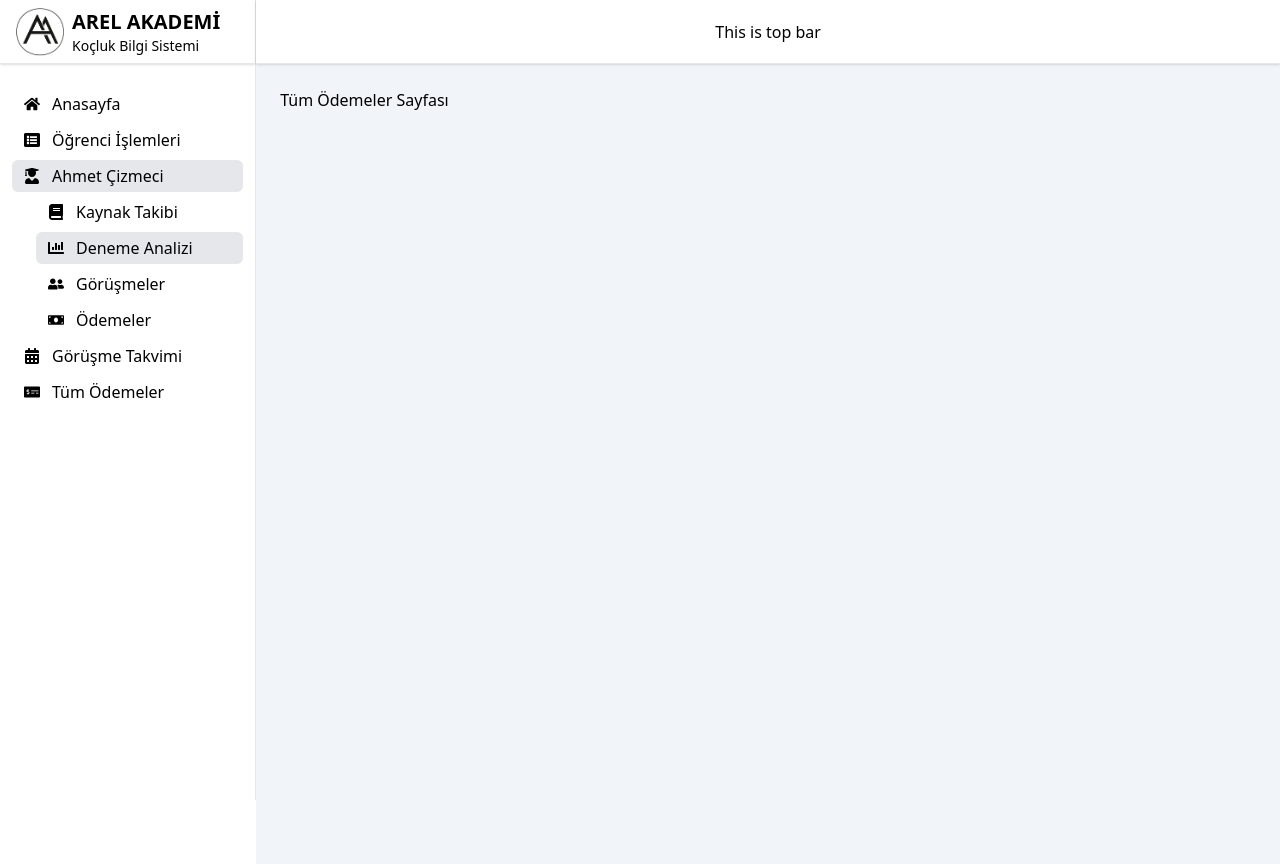
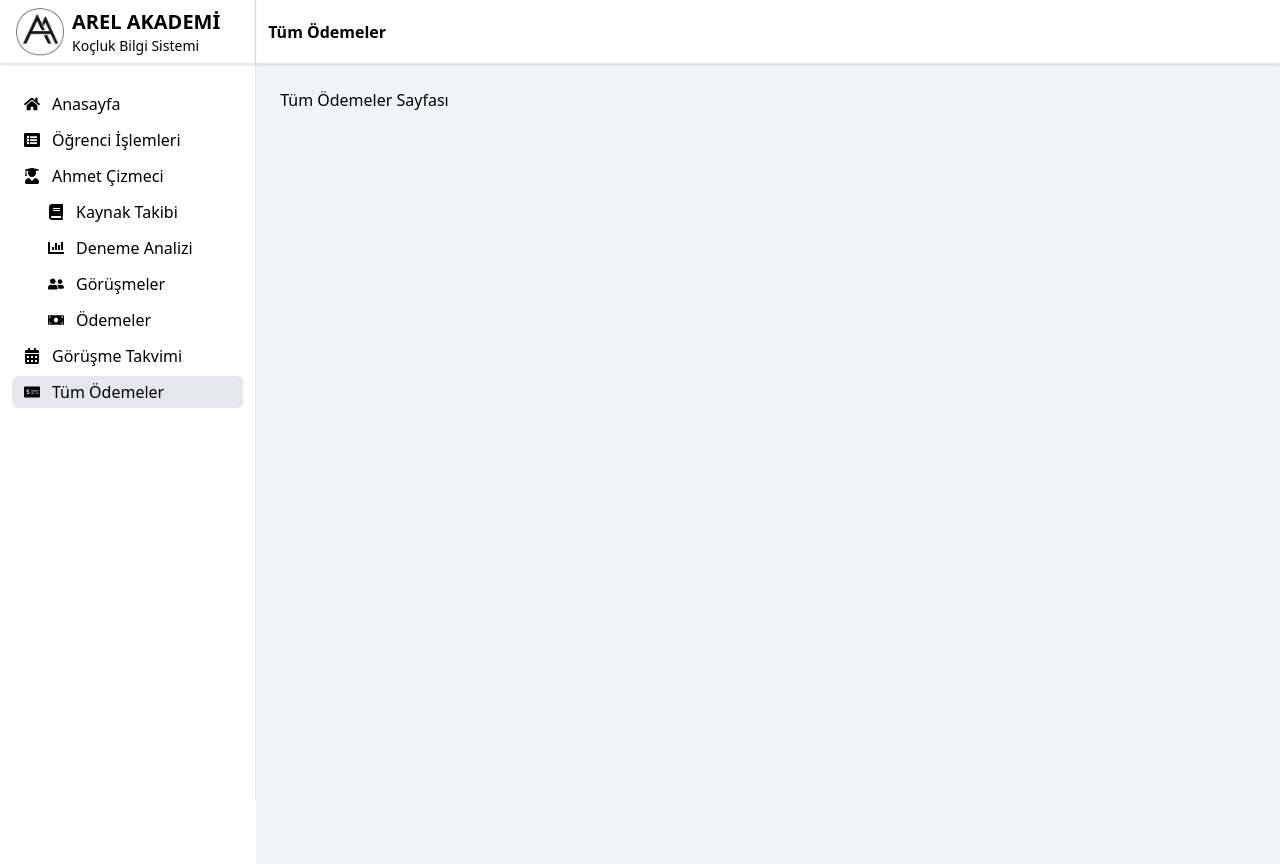
Before and after one commit to safakadir/student-coaching, a Next.js app: page /odeme in a window 1280 px wide. Built offline with nearby package versions, Linux system fonts and the light colour scheme.

Commit message:
page titles on topbar

```diff
--- a/components/nav-item.tsx
+++ b/components/nav-item.tsx
@@ -1,10 +1,12 @@
 import Link from "next/link"
-import React, { createElement, ReactElement } from "react"
-import { IconType } from "react-icons"
+import { useRouter } from "next/router"
+import React, { ReactElement } from "react"
+
+import menuTitles from "@/constants/menu-titles"
 
 interface NavItemContentProps {
     icon?: ReactElement,
-    title: string
+    title?: string
 }
 
 interface NavItemProps extends NavItemContentProps {
@@ -21,18 +23,23 @@ const NavItemContent: React.FC<NavItemContentProps> = ({icon, title}) => {
 }
 
 const NavItem: React.FC<NavItemProps> = ({icon, title, href, active=false, children}) => {
+    const router = useRouter()
+
+    const activeInternal = active || href===router.pathname
+    const titleInternal = title ?? (href && menuTitles[href])
+
     const elClassNames = `flex mx-3 mb-1 px-3 py-1 text-base rounded-md
-        ${!active && href ? ' hover:bg-gray-100' : ''}
-        ${active ? ' bg-gray-200' : ''}`
+        ${!activeInternal && href ? ' hover:bg-gray-100' : ''}
+        ${activeInternal ? ' bg-gray-200' : ''}`
 
     return <li>
         {href ?
             <Link href={href} className={elClassNames}>
-                <NavItemContent icon={icon} title={title} />
+                <NavItemContent icon={icon} title={titleInternal} />
             </Link>
             :
             <div className={elClassNames}>
-                <NavItemContent icon={icon} title={title} />
+                <NavItemContent icon={icon} title={titleInternal} />
             </div>
         }
 
--- a/components/navbar.tsx
+++ b/components/navbar.tsx
@@ -4,9 +4,11 @@ import React from "react"
 import NavItem from "./nav-item"
 
 import { FaBook, FaCalendarAlt, FaChartBar, FaHome, FaListAlt, FaMoneyBill, FaMoneyCheckAlt, FaUserFriends, FaUserGraduate } from 'react-icons/fa'
+import { useRouter } from "next/router"
 
 
 const Navbar: React.FC = ()  => {
+    const router = useRouter()
     return <nav className="h-screen border-r w-16 md:w-72 xl:w-80">
 
         <Link href="/" className="relative h-16 px-2 md:px-4 flex items-center mb-6 border-b shadow">
@@ -20,16 +22,16 @@ const Navbar: React.FC = ()  => {
         </Link>
 
         <ul>
-            <NavItem href="/" title="Anasayfa" icon={<FaHome />} />
-            <NavItem href="/ogrenci" title="Öğrenci İşlemleri" icon={<FaListAlt />} />
-            <NavItem title="Ahmet Çizmeci" icon={<FaUserGraduate />} active >
-                <NavItem href="/ogrenci/kaynaktakip" title="Kaynak Takibi" icon={<FaBook />} />
-                <NavItem href="/ogrenci/deneme" title="Deneme Analizi" icon={<FaChartBar />} active />
-                <NavItem href="/ogrenci/gorusme" title="Görüşmeler" icon={<FaUserFriends />} />
-                <NavItem href="/ogrenci/odeme" title="Ödemeler" icon={<FaMoneyBill />} />
+            <NavItem href="/" icon={<FaHome />} />
+            <NavItem href="/ogrenci" icon={<FaListAlt />} />
+            <NavItem title="Ahmet Çizmeci" icon={<FaUserGraduate />} active={router.pathname.includes('/ogrenci/')} >
+                <NavItem href="/ogrenci/kaynaktakip" icon={<FaBook />} />
+                <NavItem href="/ogrenci/deneme" icon={<FaChartBar />} />
+                <NavItem href="/ogrenci/gorusme" icon={<FaUserFriends />} />
+                <NavItem href="/ogrenci/odeme" icon={<FaMoneyBill />} />
             </NavItem>
-            <NavItem href="/gorusme" title="Görüşme Takvimi" icon={<FaCalendarAlt />} />
-            <NavItem href="/odeme" title="Tüm Ödemeler" icon={<FaMoneyCheckAlt />} />
+            <NavItem href="/gorusme" icon={<FaCalendarAlt />} />
+            <NavItem href="/odeme" icon={<FaMoneyCheckAlt />} />
         </ul>
 
     </nav>
--- a/components/topbar.tsx
+++ b/components/topbar.tsx
@@ -1,8 +1,12 @@
+import menuItems from "@/constants/menu-titles"
+import { useRouter } from "next/router"
 import React from "react"
 
 const Topbar: React.FC = () => {
-    return <div className="relative border-b w-full h-16 shadow bg-white flex items-center justify-center">
-        This is top bar
+    const router = useRouter()
+
+    return <div className="relative border-b w-full h-16 shadow flex items-center">
+        <span className="font-bold mx-3">{menuItems[router.pathname]}</span>
     </div>
 }
 
--- /dev/null
+++ b/constants/menu-titles.ts
@@ -0,0 +1,12 @@
+const menuItems: Record<string, string> = {
+    '/': 'Anasayfa',
+    '/ogrenci': 'Öğrenci İşlemleri',
+    '/ogrenci/kaynaktakip': 'Kaynak Takibi',
+    '/ogrenci/deneme': 'Deneme Analizi',
+    '/ogrenci/gorusme': 'Görüşmeler',
+    '/ogrenci/odeme': 'Ödemeler',
+    '/gorusme': 'Görüşme Takvimi',
+    '/odeme': 'Tüm Ödemeler'
+}
+
+export default menuItems
```
